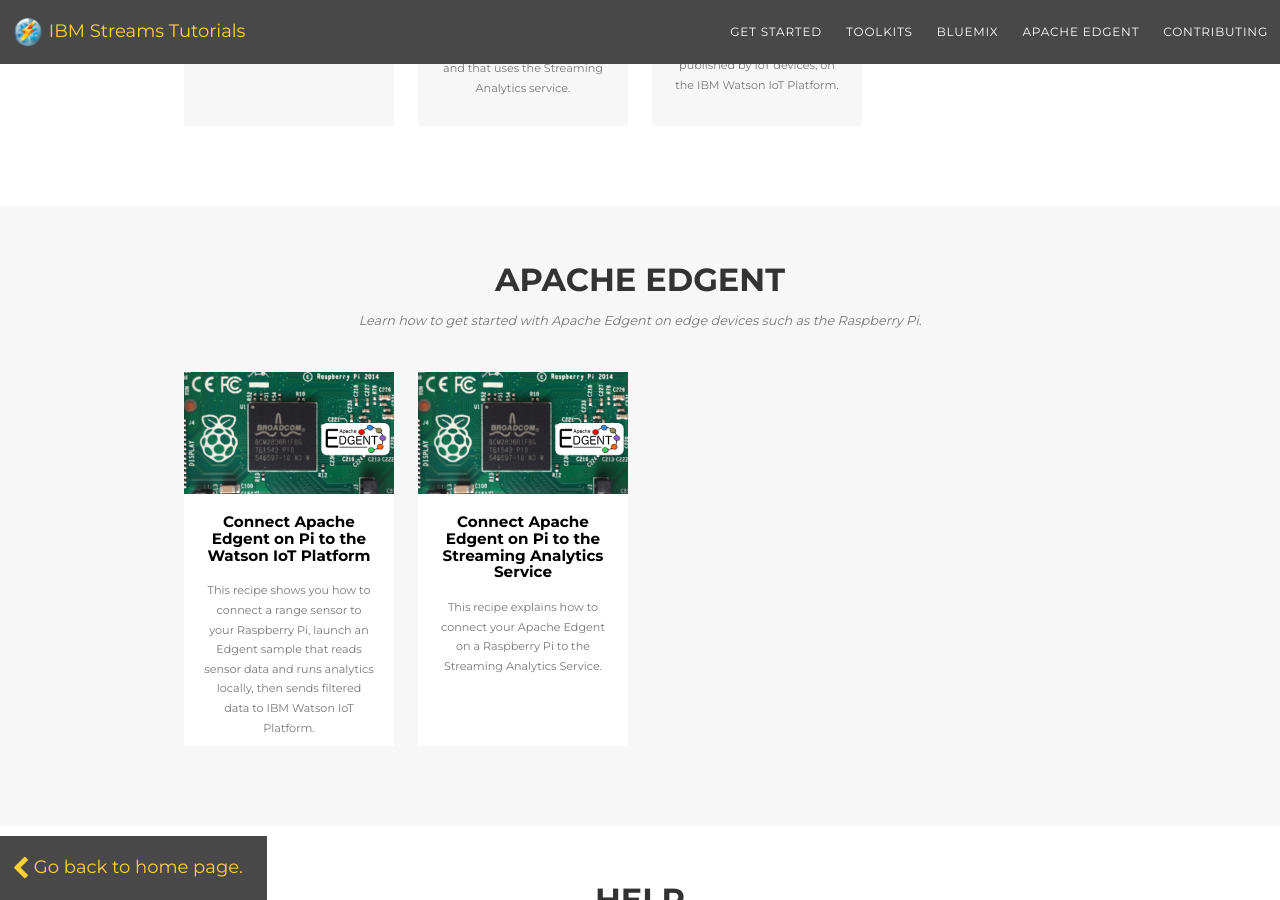
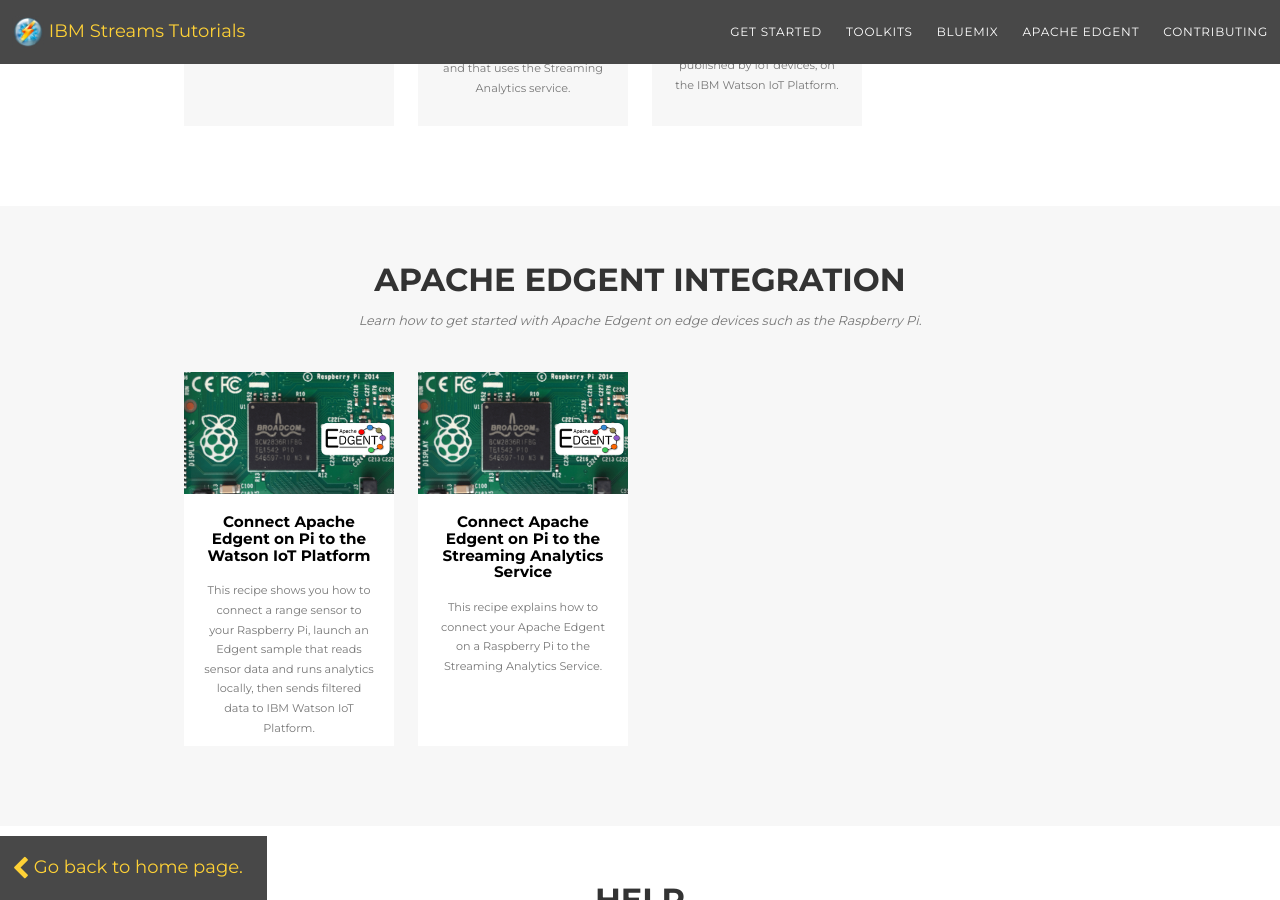
Before and after one commit to IBMStreams/tutorials, a Jekyll site: the page built from index.html, in a window 1280 px wide and 900 px high, scrolled down 2553 px. Built offline with Jekyll 4.4.1, drawn with Linux system fonts in a browser that asks for light colours; nearby versions of some CDN libraries; some web fonts are replaced.

Commit message:
Change 'Apache Edgent' to 'Apache Edgent Integration'

```diff
--- a/_includes/apacheEdgent.html
+++ b/_includes/apacheEdgent.html
@@ -4,7 +4,7 @@
     <div class="container">
         <div class="row">
             <div class="col-lg-12 text-center">
-                <h2 class="section-heading">Apache Edgent</h2>
+                <h2 class="section-heading">Apache Edgent Integration</h2>
                 <h3 class="section-subheading text-muted">Learn how to get started with Apache Edgent on edge devices such as the Raspberry Pi.</h3>
             </div>
         </div>
```
